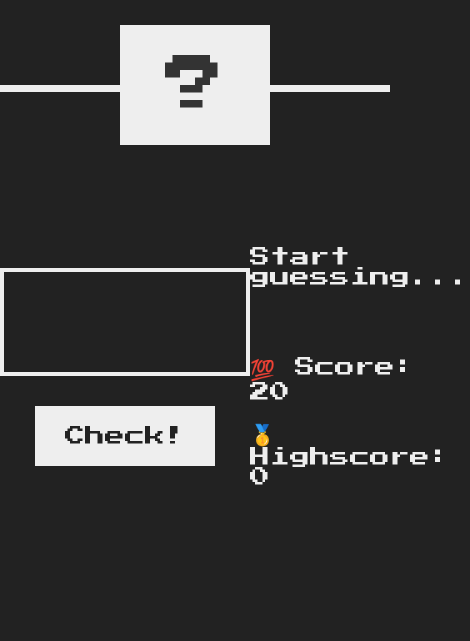
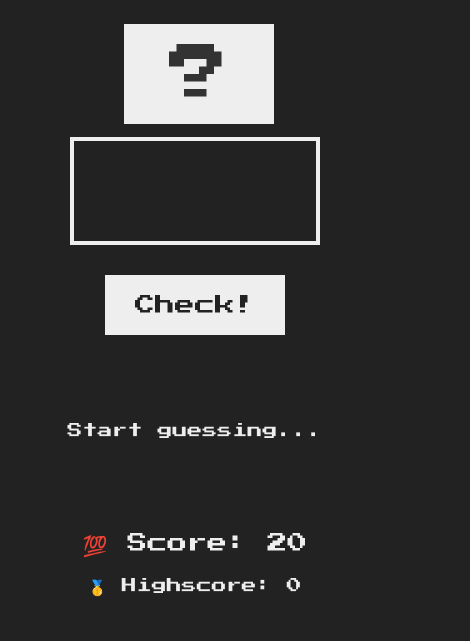
Before and after one commit to Reza-Shirali/Guess-My-Number, a plain HTML site: page index.html in a window 390 px wide. Shown: the part 203-844 px from the top of the page, 470 px wide, since content can reach past the window. Drawn offline with Linux system fonts and the light colour scheme.

Commit message:
update project

```diff
--- a/assets/styles/style.css
+++ b/assets/styles/style.css
@@ -34,14 +34,14 @@ main {
 }
 
 .left {
-  width: 52rem;
+  /* width: 52rem; */
   display: flex;
   flex-direction: column;
   align-items: center;
 }
 
 .right {
-  width: 52rem;
+  /* width: 52rem; */
   font-size: 2rem;
 }
 
@@ -120,3 +120,47 @@ h1 {
 .header__title {
   font-size: 2.5rem;
 }
+
+@media screen and (max-width: 776px) {
+  .header__title {
+    font-size: 2rem;
+  }
+}
+@media screen and (max-width: 680px) {
+  .message {
+    font-size: 1.5rem;
+  }
+}
+@media screen and (max-width: 620px) {
+  .header__title {
+    font-size: 1.5rem;
+  }
+}
+@media screen and (max-width: 575px) {
+  .label-highscore {
+    font-size: 1.5rem;
+  }
+}
+@media screen and (max-width: 520px) {
+  main {
+    display: flex;
+    flex-direction: column;
+    text-align: center;
+  }
+  header {
+    border: none;
+  }
+  .number {
+    padding: 2rem 0;
+    bottom: 18px;
+    left: 51%;
+  }
+  .between{
+    top: 4rem;
+  }
+}
+@media screen and (max-width:476px){
+  .between{
+    right: 0.5rem;
+  }
+}
--- a/index.html
+++ b/index.html
@@ -4,7 +4,7 @@
     <meta charset="UTF-8" />
     <meta name="viewport" content="width=device-width, initial-scale=1.0" />
     <meta http-equiv="X-UA-Compatible" content="ie=edge" />
-    <link rel="stylesheet" href="./assets/styles/style.css">
+    <link rel="stylesheet" href="./assets/styles/style.css" />
     <title>Guess My Number!</title>
   </head>
   <body>
```
